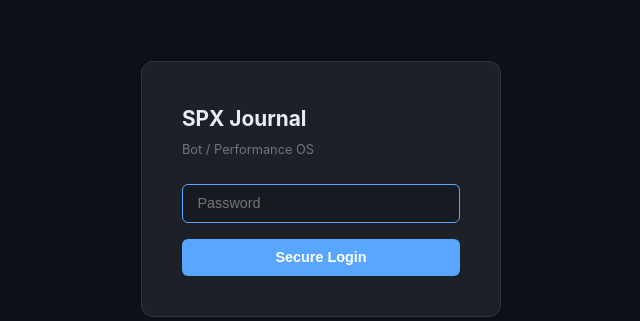
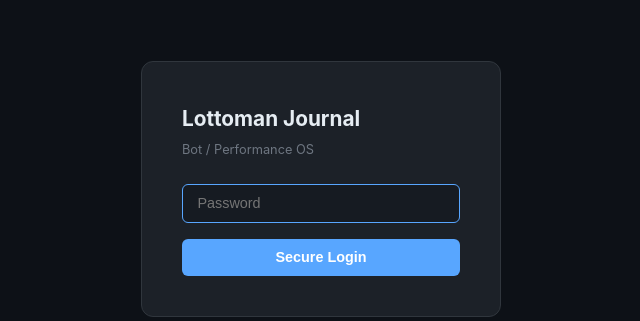
Before and after one commit to srinivas-thammanaboina/trading_journal, a FastAPI app: page /login in a window 1280 px wide. Shown: the part 211-532 px from the top of the page, without its empty margins (319-959 px from the left). Run offline with FastAPI, Linux system fonts and the light colour scheme.

Commit message:
Rename SPX Journal to Lottoman Journal
Co-Authored-By: Claude Opus 4.6 (1M context) <noreply@anthropic.com>

```diff
--- a/app/templates/base.html
+++ b/app/templates/base.html
@@ -13,7 +13,7 @@
         <!-- Sidebar -->
         <aside class="sidebar">
             <div class="sidebar-logo">
-                <div class="logo-text">SPX<br>Journal</div>
+                <div class="logo-text">Lottoman<br>Journal</div>
                 <div class="logo-sub">Bot / Performance OS</div>
             </div>
             <nav class="sidebar-nav">
--- a/app/templates/login.html
+++ b/app/templates/login.html
@@ -3,13 +3,13 @@
 <head>
     <meta charset="UTF-8">
     <meta name="viewport" content="width=device-width, initial-scale=1.0">
-    <title>Login - SPX Journal</title>
+    <title>Login - Lottoman Journal</title>
     <link rel="stylesheet" href="/static/css/style.css">
 </head>
 <body>
     <div class="login-wrap">
         <div class="login-box">
-            <h1>SPX Journal</h1>
+            <h1>Lottoman Journal</h1>
             <div class="login-sub">Bot / Performance OS</div>
             {% if error %}
             <div class="login-error">{{ error }}</div>
```
